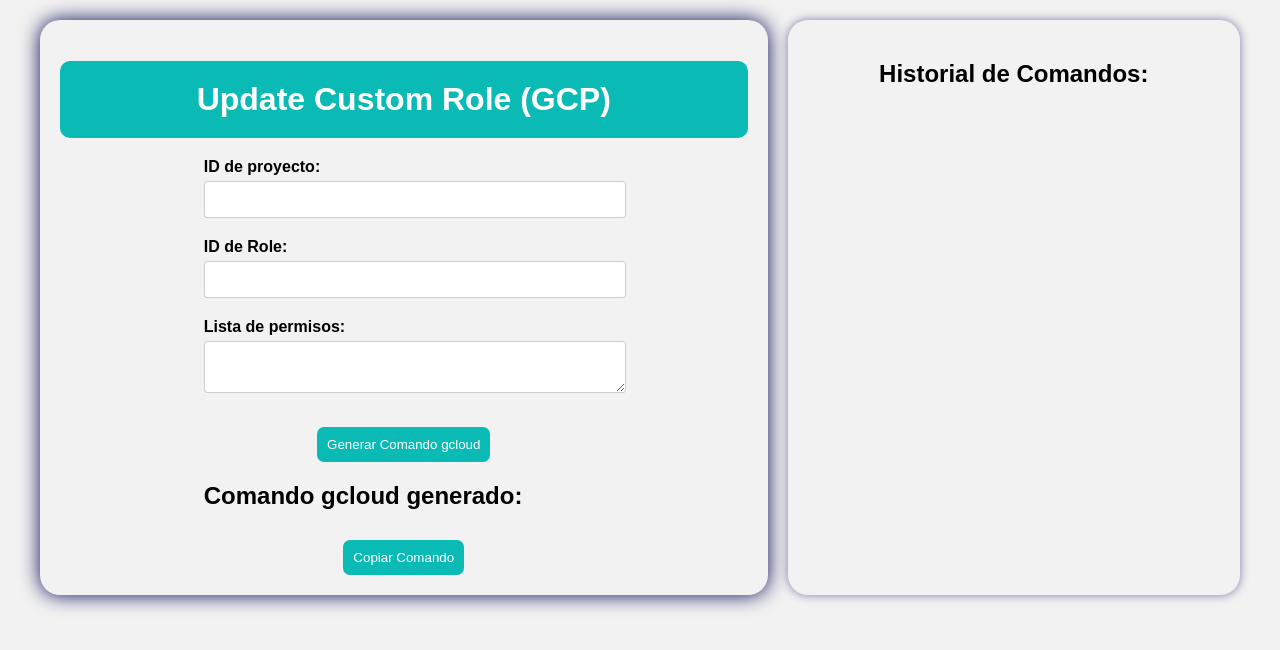
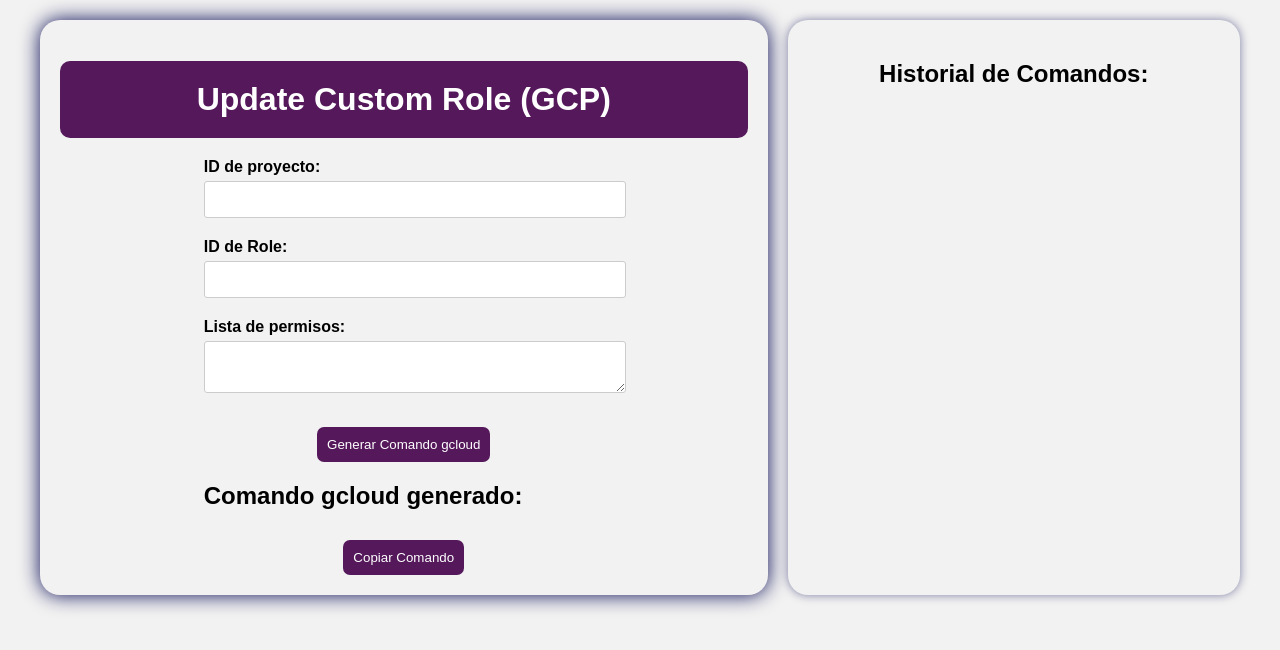
Before and after one commit to Gastunchy/cr-update-page, a plain HTML site: page index.html in a window 1280 px wide. Drawn offline with Linux system fonts and the light colour scheme.

Commit message:
Update index.html

```diff
--- a/index.html
+++ b/index.html
@@ -15,7 +15,7 @@
         }
 
         h1 {
-            background-color: #0abab5;
+            background-color: #54185B;
             color: white;
             padding: 20px;
             text-align: center;
@@ -108,7 +108,7 @@
         }
 
         input[type="button"] {
-            background-color: #0abab5;
+            background-color: #54185B;
             color: white;
             border: none;
             padding: 10px;
```
